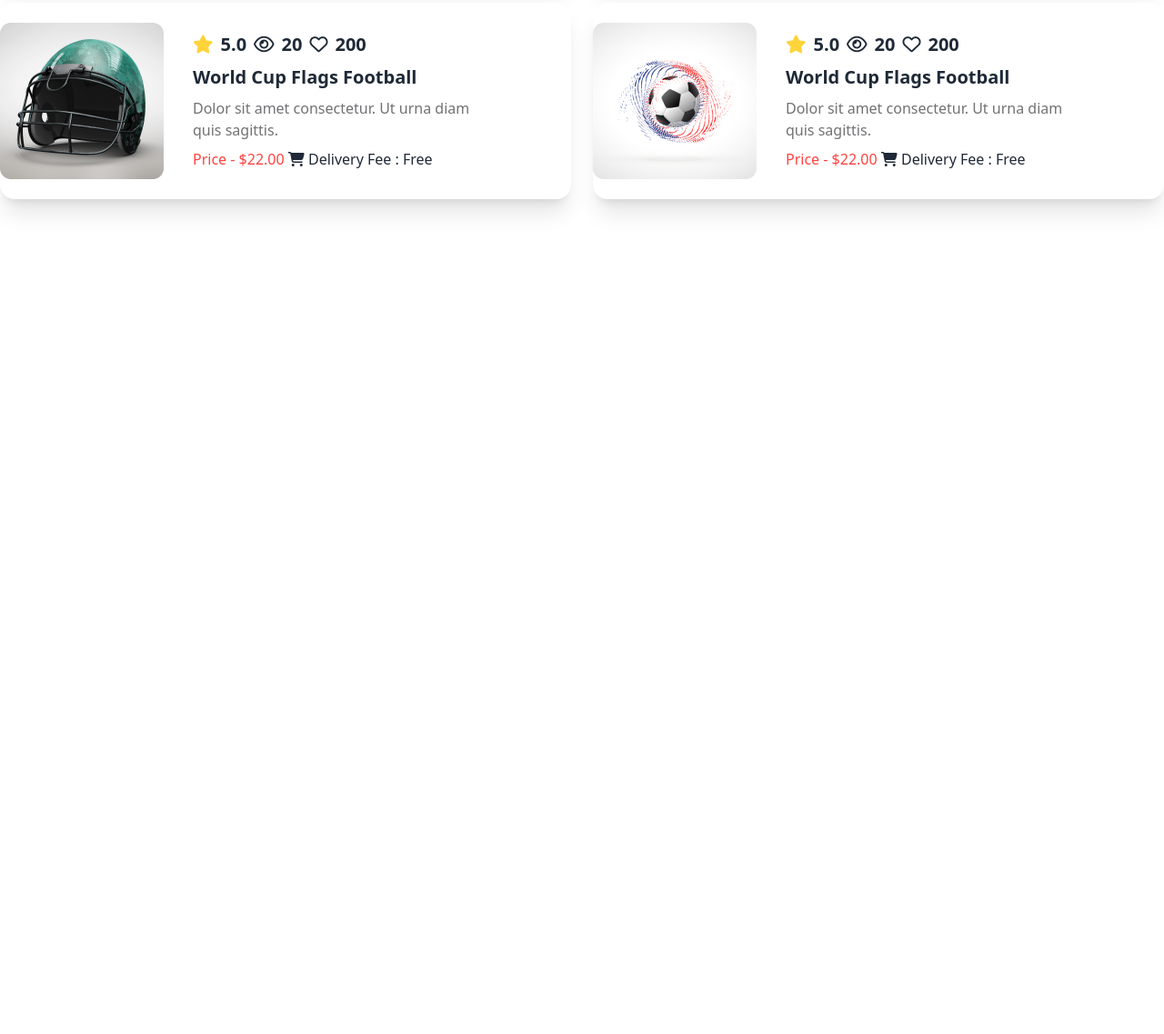
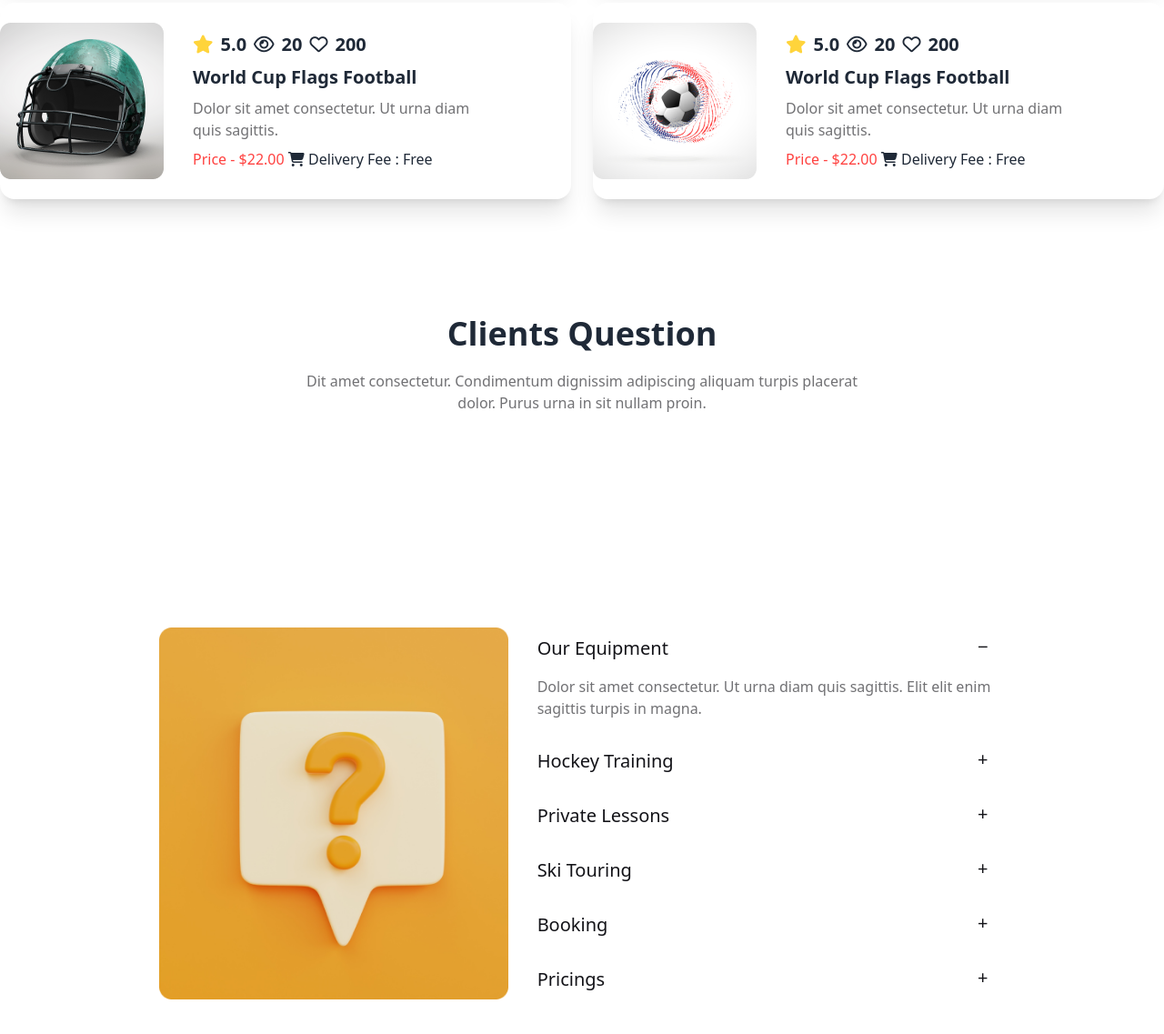
Before and after one commit to shakawat777/Hockeys, a plain HTML site: page index.html in a window 1280 px wide. Shown: the part 2849-3986 px from the top of the page at 91% size. Before the commit the page ends 3164 px from the top, so only its background shows below. Drawn offline with nearby package versions, Linux system fonts and the light colour scheme.

Commit message:
Client question section complete

```diff
--- a/index.html
+++ b/index.html
@@ -154,7 +154,8 @@
     <!-- Progress section start -->
     <section class="text-center my-24">
       <h2 class=" text-3xl lg:text-4xl font-extrabold mb-5 ">Professional Hockeys Club</h2>
-      <p class="lg: max-w-3xl mb-10 mx-auto text-base	 text-peragraph_color">Dit amet consectetur. Condimentum dignissim adipiscing aliquam turpis placerat <br> dolor. Purus urna in sit nullam proin.  </p>
+      <p class="lg: max-w-3xl mb-10 mx-auto text-base	 text-peragraph_color">Dit amet consectetur. Condimentum dignissim
+        adipiscing aliquam turpis placerat <br> dolor. Purus urna in sit nullam proin. </p>
       <!-- Radial progress -->
       <div class="grid sm:grid-cols-1 md:grid-cols-2 lg:grid-cols-4 justify-center gap-8">
         <!-- progress-1 -->
@@ -177,7 +178,7 @@
         </div>
         <!-- progress-4 -->
         <div class="gap-x-12">
-          <div class="radial-progress" style=" --value:80;" role="progressbar" >80%</div>
+          <div class="radial-progress" style=" --value:80;" role="progressbar">80%</div>
           <h5 class="text-xl	text-heading_color	">Prayer Facility</h5>
           <p class="text-base	text-peragraph_color">Amet consectetur. Condimentum <br> dignissim adipiscing .</p>
         </div>
@@ -188,15 +189,14 @@
       <!-- First card -->
       <div class="card  image-full  w-[576px]">
         <figure>
-    <img
-      src="Images/2.png"
-      alt="" />
+          <img src="Images/2.png" alt="" />
         </figure>
         <div class="card-body">
           <div class="gap-4	my-12">
             <h2 class="card-title text-white text-3xl	">Junior Program</h2>
             <p class="text-white text-base">Dolor sit amet consectetur. Ut urna diam quis sagittis. Elit elit <br>
-      enim sagittis turpis in magna. Id et sed euismod natoque amet <br> nunc morbi nulla. Tortor congue sed et in.</p>
+              enim sagittis turpis in magna. Id et sed euismod natoque amet <br> nunc morbi nulla. Tortor congue sed et
+              in.</p>
           </div>
           <div class="card-actions justify-end">
             <button class="btn bg-primary-color border-primary-color	">Register Now!</button>
@@ -206,15 +206,14 @@
       <!-- second card -->
       <div class="card  image-full  w-[576px]">
         <figure>
-    <img
-      src="Images/3.png"
-      alt="" />
+          <img src="Images/3.png" alt="" />
         </figure>
         <div class="card-body">
           <div class="gap-4	my-12">
             <h2 class="card-title text-white text-3xl	">Junior Program</h2>
             <p class="text-white text-base">Dolor sit amet consectetur. Ut urna diam quis sagittis. Elit elit <br>
-      enim sagittis turpis in magna. Id et sed euismod natoque amet <br> nunc morbi nulla. Tortor congue sed et in.</p>
+              enim sagittis turpis in magna. Id et sed euismod natoque amet <br> nunc morbi nulla. Tortor congue sed et
+              in.</p>
           </div>
           <div class="card-actions justify-end">
             <button class="btn bg-primary-color border-primary-color	">Register Now!</button>
@@ -252,7 +251,8 @@
             <h1 class="card-title text-white text-xl lg:text-3xl font-bold">Professional Program</h1>
             <p class="mb-5 text-white text-base">
               Dolor sit amet consectetur. Ut urna diam quis sagittis. Elit elit <br>
-      enim sagittis turpis in magna. Id et sed euismod natoque amet <br> nunc morbi nulla. Tortor congue sed et in.
+              enim sagittis turpis in magna. Id et sed euismod natoque amet <br> nunc morbi nulla. Tortor congue sed et
+              in.
             </p>
             <div class="card-actions">
               <button class="btn bg-primary-color border-primary-color rounded-lg w-32 ">Register Now!</button>
@@ -265,96 +265,158 @@
     <!-- Our New Product section -->
     <section class=" my-24">
       <h2 class=" text-3xl lg:text-4xl font-extrabold mb-5 text-center">Our New Products</h2>
-      <p class="lg: max-w-3xl mb-10 mx-auto text-base	 text-peragraph_color text-center">Dit amet consectetur. Condimentum dignissim adipiscing aliquam turpis placerat <br> dolor. Purus urna in sit nullam proin.  </p>
+      <p class="lg: max-w-3xl mb-10 mx-auto text-base	 text-peragraph_color text-center">Dit amet consectetur.
+        Condimentum dignissim adipiscing aliquam turpis placerat <br> dolor. Purus urna in sit nullam proin. </p>
       <div class="grid gap-6 grid-cols-1  lg:grid-cols-2 mt-12">
         <!-- cart-1 -->
         <div class="card card-side bg-base-100 shadow-xl rounded-2xl">
           <figure>
-            <img
-              src="Images/5.png"
-              alt="Movie" />
+            <img src="Images/5.png" alt="Movie" />
           </figure>
           <div class="card-body">
-            <p class="card-title"><i class="fa-solid fa-star" style="color: #FFD43B;"></i>5.0<i class="fa-regular fa-eye"></i>20<i class="fa-regular fa-heart"></i>200</p>
+            <p class="card-title"><i class="fa-solid fa-star" style="color: #FFD43B;"></i>5.0<i
+                class="fa-regular fa-eye"></i>20<i class="fa-regular fa-heart"></i>200</p>
             <h4 class="text-xl font-extrabold">World Cup Flags Football</h4>
             <p class="text-base	 text-peragraph_color">Dolor sit amet consectetur. Ut urna diam <br> quis sagittis. </p>
-            <p><span class="text-primary-color">Price - $22.00</span> <i class="fa-solid fa-cart-shopping"></i> Delivery Fee : Free</p>
+            <p><span class="text-primary-color">Price - $22.00</span> <i class="fa-solid fa-cart-shopping"></i> Delivery
+              Fee : Free</p>
           </div>
         </div>
         <!-- cart-2 -->
         <div class="card card-side bg-base-100 shadow-xl rounded-2xl">
           <figure>
-            <img
-              src="Images/6.png"
-              alt="Movie" />
+            <img src="Images/6.png" alt="Movie" />
           </figure>
           <div class="card-body">
-            <p class="card-title"><i class="fa-solid fa-star" style="color: #FFD43B;"></i>5.0<i class="fa-regular fa-eye"></i>20<i class="fa-regular fa-heart"></i>200</p>
+            <p class="card-title"><i class="fa-solid fa-star" style="color: #FFD43B;"></i>5.0<i
+                class="fa-regular fa-eye"></i>20<i class="fa-regular fa-heart"></i>200</p>
             <h4 class="text-xl font-extrabold">World Cup Flags Football</h4>
             <p class="text-base	 text-peragraph_color">Dolor sit amet consectetur. Ut urna diam <br> quis sagittis. </p>
-            <p><span class="text-primary-color">Price - $22.00</span> <i class="fa-solid fa-cart-shopping"></i> Delivery Fee : Free</p>
+            <p><span class="text-primary-color">Price - $22.00</span> <i class="fa-solid fa-cart-shopping"></i> Delivery
+              Fee : Free</p>
           </div>
         </div>
         <!-- cart-3 -->
         <div class="card card-side bg-base-100 shadow-xl rounded-2xl">
           <figure>
-            <img
-              src="Images/7.png"
-              alt="Movie" />
+            <img src="Images/7.png" alt="Movie" />
           </figure>
           <div class="card-body">
-            <p class="card-title"><i class="fa-solid fa-star" style="color: #FFD43B;"></i>5.0<i class="fa-regular fa-eye"></i>20<i class="fa-regular fa-heart"></i>200</p>
+            <p class="card-title"><i class="fa-solid fa-star" style="color: #FFD43B;"></i>5.0<i
+                class="fa-regular fa-eye"></i>20<i class="fa-regular fa-heart"></i>200</p>
             <h4 class="text-xl font-extrabold">World Cup Flags Football</h4>
             <p class="text-base	 text-peragraph_color">Dolor sit amet consectetur. Ut urna diam <br> quis sagittis. </p>
-            <p><span class="text-primary-color">Price - $22.00</span> <i class="fa-solid fa-cart-shopping"></i> Delivery Fee : Free</p>
+            <p><span class="text-primary-color">Price - $22.00</span> <i class="fa-solid fa-cart-shopping"></i> Delivery
+              Fee : Free</p>
           </div>
         </div>
         <!-- cart-4 -->
         <div class="card card-side bg-base-100 shadow-xl rounded-2xl">
           <figure>
-            <img
-              src="Images/8.png"
-              alt="Movie" />
+            <img src="Images/8.png" alt="Movie" />
           </figure>
           <div class="card-body">
-            <p class="card-title"><i class="fa-solid fa-star" style="color: #FFD43B;"></i>5.0<i class="fa-regular fa-eye"></i>20<i class="fa-regular fa-heart"></i>200</p>
+            <p class="card-title"><i class="fa-solid fa-star" style="color: #FFD43B;"></i>5.0<i
+                class="fa-regular fa-eye"></i>20<i class="fa-regular fa-heart"></i>200</p>
             <h4 class="text-xl font-extrabold">World Cup Flags Football</h4>
             <p class="text-base	 text-peragraph_color">Dolor sit amet consectetur. Ut urna diam <br> quis sagittis. </p>
-            <p><span class="text-primary-color">Price - $22.00</span> <i class="fa-solid fa-cart-shopping"></i> Delivery Fee : Free</p>
+            <p><span class="text-primary-color">Price - $22.00</span> <i class="fa-solid fa-cart-shopping"></i> Delivery
+              Fee : Free</p>
           </div>
         </div>
         <!-- cart-5 -->
         <div class="card card-side bg-base-100 shadow-xl rounded-2xl">
           <figure>
-            <img
-              src="Images/9.png"
-              alt="Movie" />
+            <img src="Images/9.png" alt="Movie" />
           </figure>
           <div class="card-body">
-            <p class="card-title"><i class="fa-solid fa-star" style="color: #FFD43B;"></i>5.0<i class="fa-regular fa-eye"></i>20<i class="fa-regular fa-heart"></i>200</p>
+            <p class="card-title"><i class="fa-solid fa-star" style="color: #FFD43B;"></i>5.0<i
+                class="fa-regular fa-eye"></i>20<i class="fa-regular fa-heart"></i>200</p>
             <h4 class="text-xl font-extrabold">World Cup Flags Football</h4>
             <p class="text-base	 text-peragraph_color">Dolor sit amet consectetur. Ut urna diam <br> quis sagittis. </p>
-            <p><span class="text-primary-color">Price - $22.00</span> <i class="fa-solid fa-cart-shopping"></i> Delivery Fee : Free</p>
+            <p><span class="text-primary-color">Price - $22.00</span> <i class="fa-solid fa-cart-shopping"></i> Delivery
+              Fee : Free</p>
           </div>
         </div>
         <!-- cart-6 -->
         <div class="card card-side bg-base-100 shadow-xl rounded-2xl">
           <figure>
-            <img
-              src="Images/10.png"
-              alt="Movie" />
+            <img src="Images/10.png" alt="Movie" />
           </figure>
           <div class="card-body">
-            <p class="card-title"><i class="fa-solid fa-star" style="color: #FFD43B;"></i>5.0<i class="fa-regular fa-eye"></i>20<i class="fa-regular fa-heart"></i>200</p>
+            <p class="card-title"><i class="fa-solid fa-star" style="color: #FFD43B;"></i>5.0<i
+                class="fa-regular fa-eye"></i>20<i class="fa-regular fa-heart"></i>200</p>
             <h4 class="text-xl font-extrabold">World Cup Flags Football</h4>
             <p class="text-base	 text-peragraph_color">Dolor sit amet consectetur. Ut urna diam <br> quis sagittis. </p>
-            <p><span class="text-primary-color">Price - $22.00</span> <i class="fa-solid fa-cart-shopping"></i> Delivery Fee : Free</p>
+            <p><span class="text-primary-color">Price - $22.00</span> <i class="fa-solid fa-cart-shopping"></i> Delivery
+              Fee : Free</p>
           </div>
         </div>
 
       </div>
-
     </section>
+    <!-- frequently ask question (FAQ) -->
+    <Section class="mt-32">
+      <h2 class=" text-3xl lg:text-4xl font-extrabold mb-5 text-center">Clients Question</h2>
+      <p class="lg: max-w-3xl mb-10 mx-auto text-base	 text-peragraph_color text-center">Dit amet consectetur.
+        Condimentum dignissim adipiscing aliquam turpis placerat <br> dolor. Purus urna in sit nullam proin. </p>
+      <!-- Question section. -->
+      <div class="hero  min-h-screen">
+        <div class="hero-content flex-col lg:flex-row">
+          <img src="Images/11.png" class=" lg:max-w-sm rounded-lg  w-3/4 rounded-2xl	" />
+          <div>
+            <!-- First Question -->
+            <div class="collapse collapse-plus ">
+              <input type="radio" name="my-accordion-3" checked="checked" />
+              <div class="collapse-title text-xl font-medium text-heading_color">Our Equipment</div>
+              <div class="collapse-content text-peragraph_color">
+                <p>Dolor sit amet consectetur. Ut urna diam quis sagittis. Elit elit enim <br> sagittis turpis in magna. </p>
+              </div>
+            </div>
+            <!-- Second Question -->
+            <div class="collapse collapse-plus ">
+              <input type="radio" name="my-accordion-3" />
+              <div class="collapse-title text-xl font-medium text-heading_color">Hockey Training</div>
+              <div class="collapse-content text-peragraph_color">
+                <p>Dolor sit amet consectetur. Ut urna diam quis sagittis. Elit elit enim <br> sagittis turpis in magna. </p>
+              </div>
+            </div>
+            <!-- Third Question -->
+            <div class="collapse collapse-plus ">
+              <input type="radio" name="my-accordion-3" />
+              <div class="collapse-title text-xl font-medium text-heading_color">Private Lessons</div>
+              <div class="collapse-content text-peragraph_color">
+                <p>Dolor sit amet consectetur. Ut urna diam quis sagittis. Elit elit enim <br> sagittis turpis in magna. </p>
+              </div>
+            </div>
+            <!-- Forth Question -->
+            <div class="collapse collapse-plus ">
+              <input type="radio" name="my-accordion-3" />
+              <div class="collapse-title text-xl font-medium text-heading_color">Ski Touring</div>
+              <div class="collapse-content text-peragraph_color">
+                <p>Dolor sit amet consectetur. Ut urna diam quis sagittis. Elit elit enim <br> sagittis turpis in magna. </p>
+              </div>
+            </div>
+            <!-- Fifth Question -->
+            <div class="collapse collapse-plus ">
+              <input type="radio" name="my-accordion-3" />
+              <div class="collapse-title text-xl font-medium text-heading_color">Booking</div>
+              <div class="collapse-content text-peragraph_color">
+                <p>Dolor sit amet consectetur. Ut urna diam quis sagittis. Elit elit enim <br> sagittis turpis in magna. </p>
+              </div>
+            </div>
+            <!-- Sixth Question -->
+            <div class="collapse collapse-plus ">
+              <input type="radio" name="my-accordion-3" />
+              <div class="collapse-title text-xl font-medium text-heading_color">Pricings</div>
+              <div class="collapse-content text-peragraph_color">
+                <p>Dolor sit amet consectetur. Ut urna diam quis sagittis. Elit elit enim <br> sagittis turpis in magna. </p>
+              </div>
+            </div>
+          </div>
+        </div>
+      </div>
+    </Section>
   </main>
   <footer></footer>
 </body>
```
Lines whose indentation alone changed are shown as unchanged.
